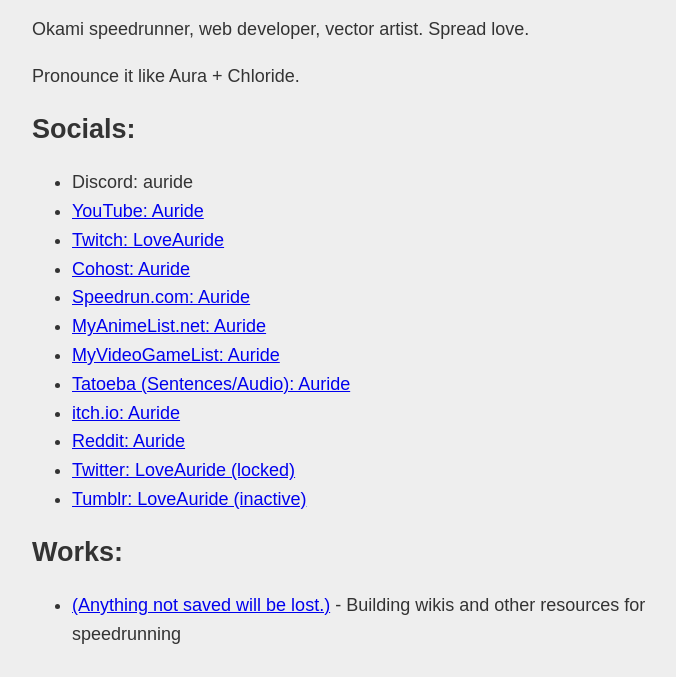
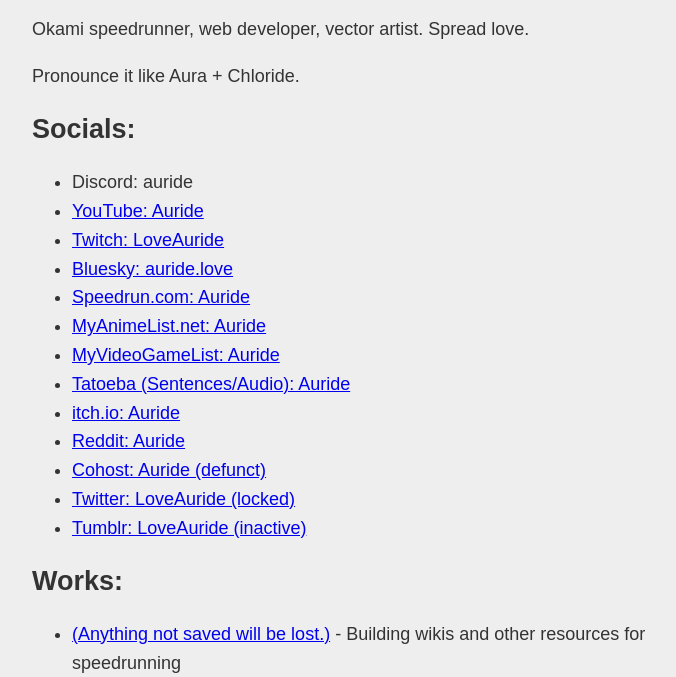
Before and after one commit to Auride/auride.github.io, a plain HTML site: page index.html in a window 1280 px wide. Shown: the part 204-881 px from the top of the page, without its empty margins (258-934 px from the left). Before the commit the page ends 853 px from the top, so only its background shows below. Drawn offline with Linux system fonts and the light colour scheme.

Commit message:
Update index.html to add Bluesky link and mark Cohost as defunct
RIP cohost.org...

```diff
--- a/index.html
+++ b/index.html
@@ -85,13 +85,14 @@
 		<li>Discord: auride</li>
 		<li><a href="https://www.youtube.com/c/Auride">YouTube: Auride</a></li>
 		<li><a href="https://www.twitch.tv/loveauride/">Twitch: LoveAuride</a></li>
-		<li><a href="https://cohost.org/Auride">Cohost: Auride</a></li>
+		<li><a href="https://bsky.app/profile/auride.love">Bluesky: auride.love</a></li>
 		<li><a href="https://www.speedrun.com/user/Auride">Speedrun.com: Auride</a></li>
 		<li><a href="https://myanimelist.net/animelist/Auride">MyAnimeList.net: Auride</a></li>
 		<li><a href="https://myvideogamelist.com/list/Auride">MyVideoGameList: Auride</a></li>
 		<li><a href="https://tatoeba.org/en/user/profile/Auride">Tatoeba (Sentences/Audio): Auride</a></li>
 		<li><a href="https://auride.itch.io/">itch.io: Auride</a></li>
 		<li><a href="https://www.reddit.com/u/Auride">Reddit: Auride</a></li>
+		<li><a href="https://cohost.org/Auride">Cohost: Auride (defunct)</a></li>
 		<li><a href="https://twitter.com/LoveAuride">Twitter: LoveAuride (locked)</a></li>
 		<li><a href="https://www.tumblr.com/loveauride">Tumblr: LoveAuride (inactive)</a></li>
 	</ul>
```
